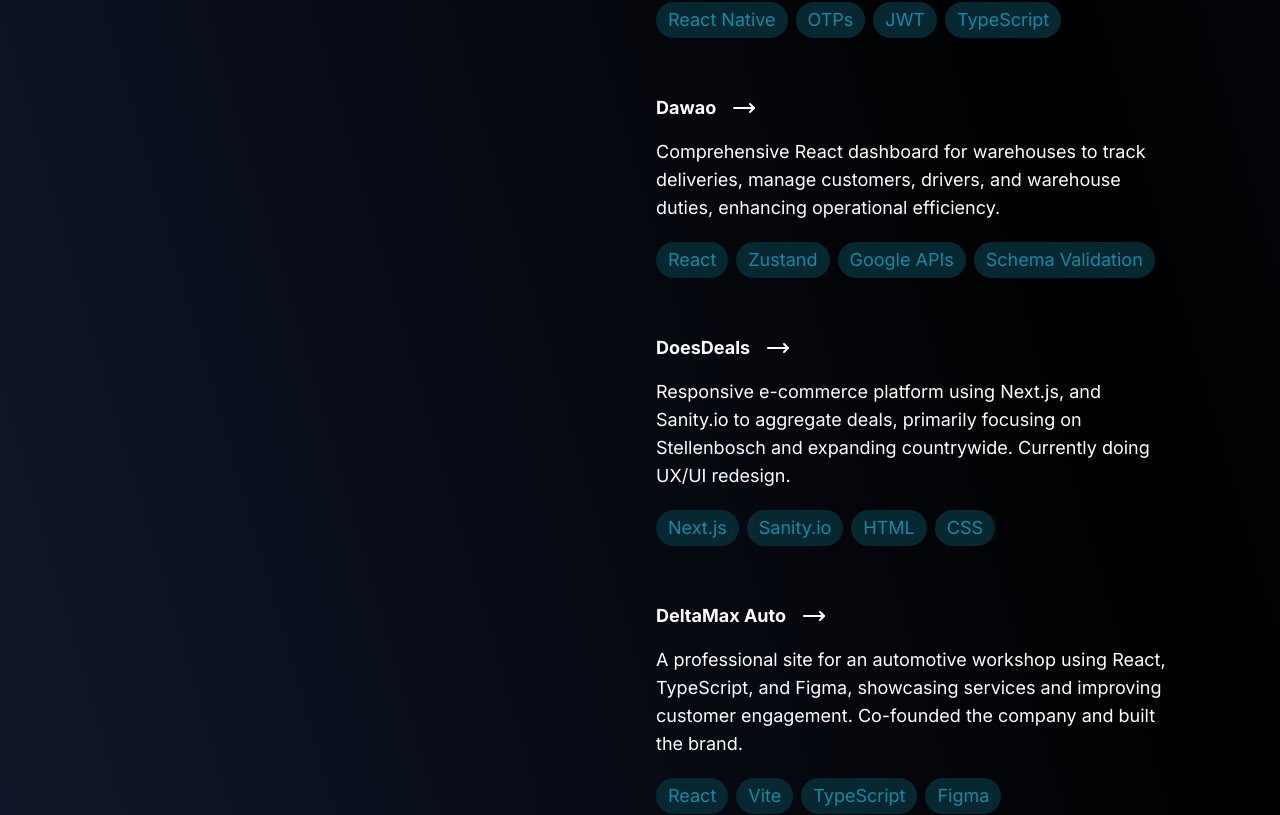
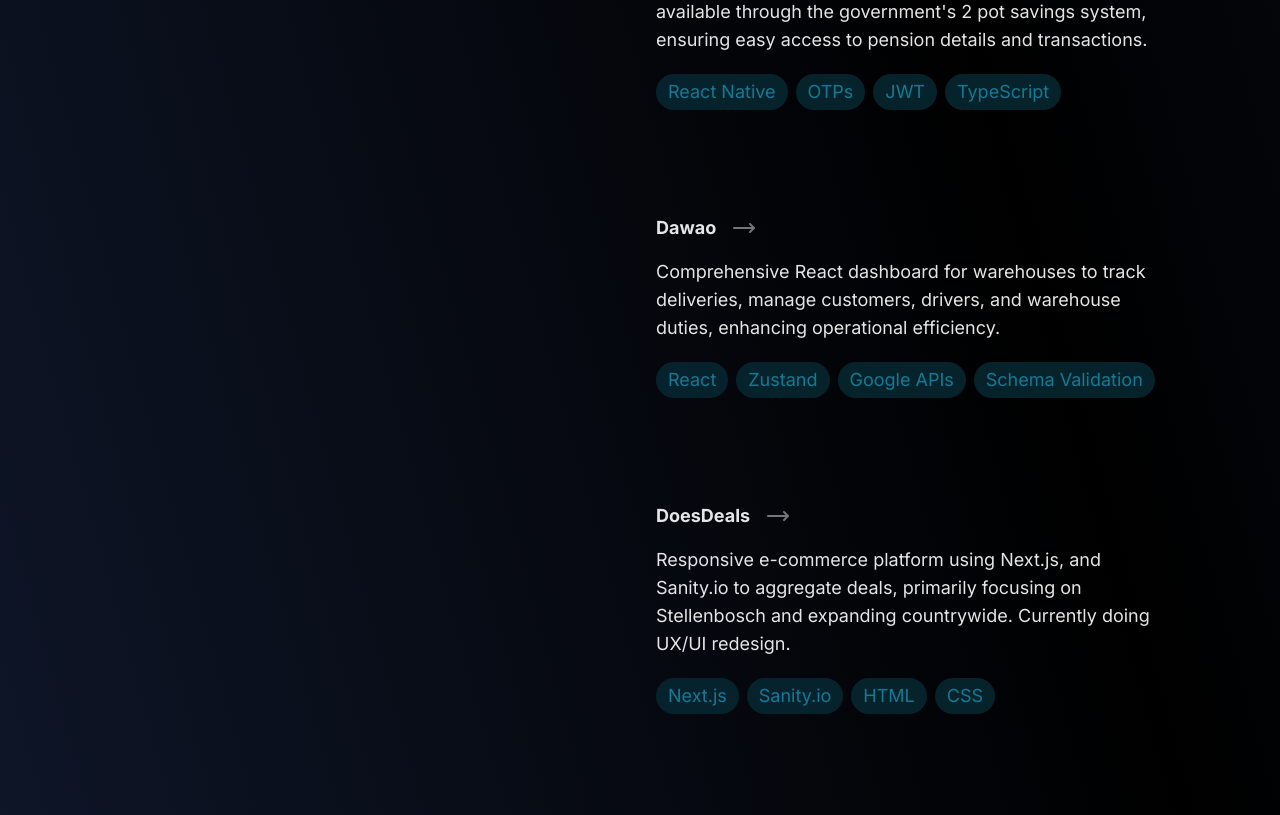
Before and after one commit to nhlanhlacliq/nhlanhla-masuku, a Next.js app: page / in a window 1280 px wide. Shown: the part 3538-4353 px from the top of the page. Built offline with nearby package versions, Linux system fonts and the light colour scheme.

Commit message:
update cards

```diff
--- a/src/components/Projects.tsx
+++ b/src/components/Projects.tsx
@@ -13,6 +13,7 @@
   DialogTrigger,
 } from "@/components/ui/dialog";
 import Image from "next/image";
+import { ReactNode } from "react";
 
 const projects = [
   {
@@ -86,39 +87,24 @@
   // Add more projects as needed
 ];
 
-const ProjectTitle = ({ title }: { title: string }) => {
+const RenderDialog = ({
+  project,
+  projectCard,
+}: {
+  project: any;
+  projectCard: ReactNode;
+}) => {
   return (
-    <div className='flex gap-4 hover:gap-8 transition-all cursor-pointer hover:animate-out'>
-      <Type className={styles.title}>{title}</Type>
-      <div className='mt-0.5'>
-        <MoveRight />
-      </div>
-    </div>
-  );
-};
-
-const Projects = () => {
-  return (
-    <Section id='projects' style='flex-col'>
-      <Header title='Projects' />
-      <div className={styles.grid}>
-        {projects.map((project, index) => (
-          <div key={index} className={styles.card}>
-            {project.link ? (
-              <a href={project.link} target='_blank'>
-                <ProjectTitle title={project.title} />
-              </a>
-            ) : (
     <Dialog>
       <DialogTrigger>
-                  <ProjectTitle title={project.title} />
+        <ProjectCard project={project} />
       </DialogTrigger>
       <DialogContent>
         <DialogHeader>
           <DialogTitle>{project.title}</DialogTitle>
           <DialogDescription>
-                      {project.title}'s link cannot be shared just yet. It's
-                      coming soon though!
+            {project.title}'s link cannot be shared just yet. It's coming soon
+            though!
           </DialogDescription>
         </DialogHeader>
         <div
@@ -142,7 +128,18 @@
         </div>
       </DialogContent>
     </Dialog>
-            )}
+  );
+};
+
+const ProjectCard = ({ project }: { project: any }) => {
+  return (
+    <div className={styles.card}>
+      <div className='flex gap-4 group-hover:gap-8 transition-all cursor-pointer hover:animate-out'>
+        <Type className={styles.title}>{project.title}</Type>
+        <div className='mt-0.5 group-hover:opacity-100 opacity-50'>
+          <MoveRight />
+        </div>
+      </div>
       <Type className={styles.description}>{project.description}</Type>
       <div className={styles.techList}>
         {project.technologies.map((tech, idx) => (
@@ -152,6 +149,28 @@
         ))}
       </div>
     </div>
+  );
+};
+
+const Projects = () => {
+  return (
+    <Section id='projects' style='flex-col'>
+      <Header title='Projects' />
+      <div className={styles.grid}>
+        {projects.map((project, index) => (
+          <>
+            {project.link ? (
+              <a href={project.link} target='_blank'>
+                <ProjectCard key={index} project={project} />
+              </a>
+            ) : (
+              <RenderDialog
+                key={index}
+                project={project}
+                projectCard={<ProjectCard project={project} />}
+              />
+            )}
+          </>
         ))}
       </div>
     </Section>
@@ -162,9 +181,9 @@
 
 const styles = {
   grid: "grid grid-cols-1",
-  card: "my-3",
-  title: "text-l font-bold mb-4",
-  description: "text-sm mb-5 ",
+  card: "my-3 group peer cursor-pointer hover:bg-slate-900/30 rounded-sm -m-6 p-6 opacity-90 hover:opacity-100",
+  title: "text-l font-bold mb-4 group-hover:text-accent-2",
+  description: "text-sm mb-5 text-left",
 
   techList: "flex flex-wrap flex-row gap-2 mb-8",
   badge:
```
Lines whose indentation alone changed are shown as unchanged.
